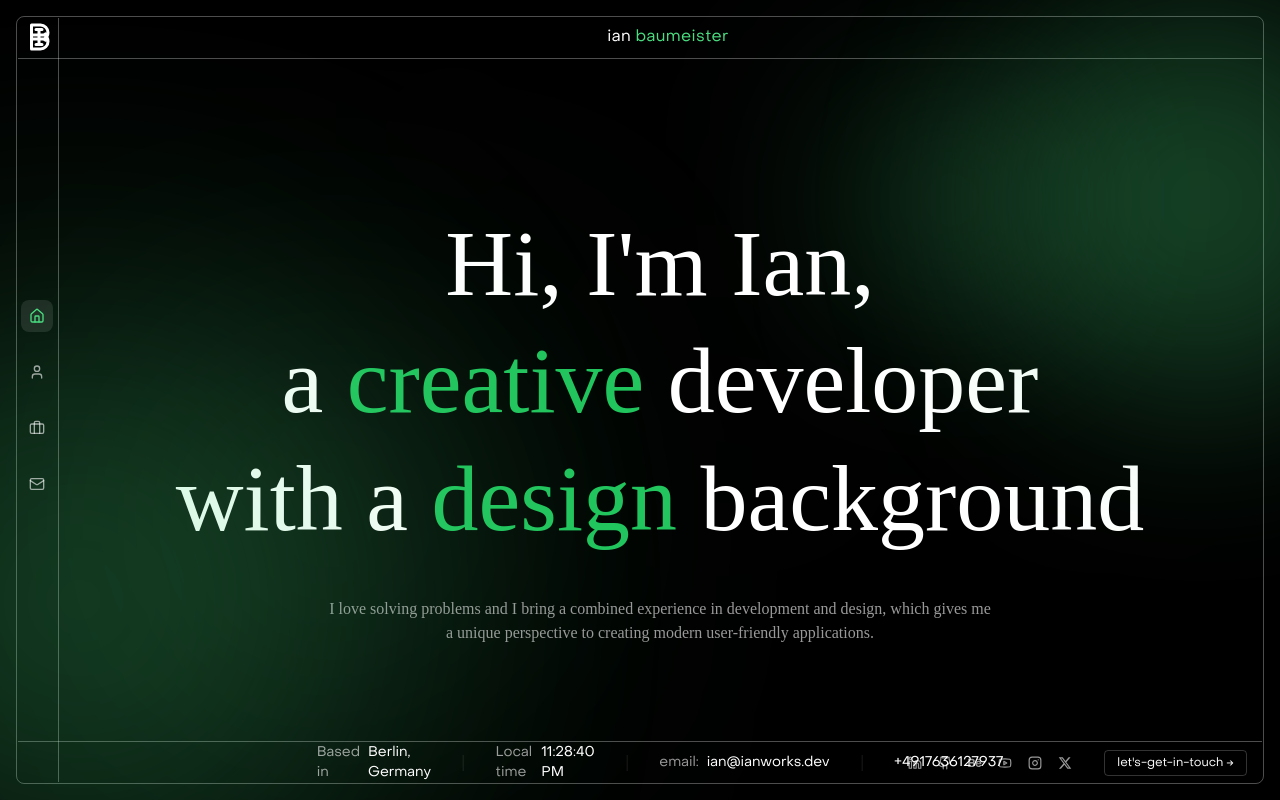
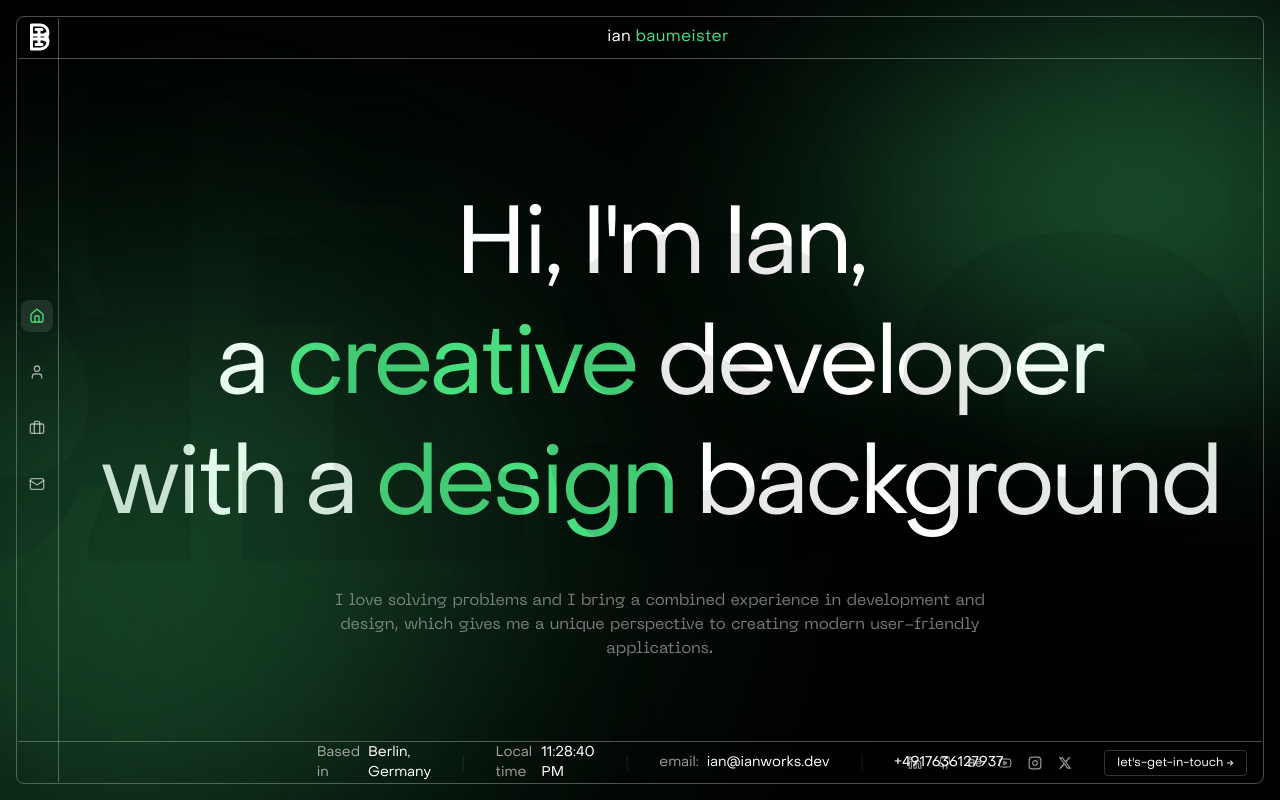
Before and after one commit to ibxibx/portfolio-react, a React (Create React App) app: page / in a window 1280 px wide. Built offline with nearby package versions, Linux system fonts and the light colour scheme.

Commit message:
Enhanced the Home page and SectionHero layout and looks

```diff
--- a/src/components/ScrollingWords.jsx
+++ b/src/components/ScrollingWords.jsx
@@ -6,12 +6,18 @@ const ScrollingWords = () => {
   const scrollingTextRef = useRef(null);
 
   useEffect(() => {
+    const textElement = scrollingTextRef.current;
+    const textWidth = textElement.offsetWidth;
+
     gsap.to(".BOX", {
-      x: "-100vw",
-      duration: 150,
+      x: `-${textWidth}px`, // Using the full width of the text
+      duration: 330,
       ease: "none",
-      stagger: 5,
       repeat: -1,
+      stagger: {
+        each: 0, // No stagger between elements
+        repeat: -1,
+      },
     });
   }, []);
 
@@ -22,9 +28,9 @@ const ScrollingWords = () => {
     >
       <span
         ref={scrollingTextRef}
-        className="BOX whitespace-nowrap text-[20rem] font-extrabold lowercase leading-none text-white/5 opacity-10 md:text-[30rem] xl:text-[40rem]"
+        className="BOX whitespace-nowrap text-[20rem] font-extrabold lowercase leading-none text-black/15 opacity-60 md:text-[30rem] xl:text-[40rem]"
       >
-        discipline aspiration faith principles achievement
+        discipline aspiration achievement
       </span>
     </div>
   );
--- a/src/components/SectionHero.jsx
+++ /dev/null
@@ -1,14 +0,0 @@
-const SectionHero = () => {
-  return (
-    <section className="relative flex items-center justify-center min-h-[calc(100vh-6rem)]">
-      <div className="container mx-auto px-4 text-center">
-        <h1 className="font-['PP_Object_Sans'] text-[96px] leading-tight tracking-tight">
-          Hi, I'm Ian,
-          <br />a <span className="text-[#4ADE80]">creative</span> developer
-          <br />
-          with a <span className="text-[#4ADE80]">design</span> background
-        </h1>
-      </div>
-    </section>
-  );
-};
--- a/src/components/Spotlight.jsx
+++ b/src/components/Spotlight.jsx
@@ -1,15 +1,42 @@
 import React, { useEffect, useRef } from "react";
 import { motion } from "framer-motion";
+import { useLocation } from "react-router-dom";
 
 const Spotlight = ({ position = "top-right" }) => {
   const spotlightRef = useRef(null);
+  const location = useLocation();
+
+  // Define colors for different pages
+  const getSpotlightColor = () => {
+    switch (location.pathname) {
+      case "/":
+        return "#4ADE80"; // Green
+      case "/work":
+        return "#FF4D4D"; // Red
+      case "/about":
+        return "#4D79FF"; // Blue
+      case "/contact":
+        return "#FFD700"; // Yellow
+      default:
+        return "#4ADE80";
+    }
+  };
+
+  const pulseAnimation = {
+    scale: [1, 1.7, 1],
+    opacity: [0.8, 0.4, 0.8],
+    transition: {
+      duration: 15, // Increased from 7 to 15 seconds
+      ease: [0.4, 0, 0.2, 1], // Custom cubic-bezier for smoother easing
+      repeat: Infinity,
+      repeatType: "reverse", // Added smooth reversal
+    },
+  };
 
   useEffect(() => {
     if (spotlightRef.current) {
-      spotlightRef.current.style.transform =
-        position === "top-right"
-          ? "translate3d(0px, 0px, 0px) scale(0.5, 0.5)"
-          : "translate3d(0px, 0px, 0px) scale(0.7, 0.7)";
+      const baseScale = position === "top-right" ? 0.65 : 0.91;
+      spotlightRef.current.style.transform = `translate3d(0px, 0px, 0px) scale(${baseScale}, ${baseScale})`;
     }
   }, [position]);
 
@@ -34,14 +61,16 @@ const Spotlight = ({ position = "top-right" }) => {
     >
       <motion.div
         ref={spotlightRef}
-        className="size-full rounded-full bg-[#4ADE80]/30 blur-[100px] transition [transform:translate3d(0,0,0)] md:blur-[150px] lg:blur-[100px] xl:blur-[200px]"
+        className="size-full rounded-full blur-[100px] transition [transform:translate3d(0,0,0)] md:blur-[150px] lg:blur-[100px] xl:blur-[200px]"
         data-gsap="spotlight"
         initial={{ scale: 1 }}
-        animate={{ scale: 1 }}
+        animate={pulseAnimation}
         style={{
           translate: "none",
           rotate: "none",
           scale: "none",
+          backgroundColor: getSpotlightColor(),
+          opacity: 0.3,
         }}
       />
     </motion.div>
--- a/src/components/home/SectionHero.jsx
+++ b/src/components/home/SectionHero.jsx
@@ -4,22 +4,24 @@ import "../../styles/fonts.css";
 
 const SectionHero = () => {
   const title = (
-    <div
-      className="flex flex-col text-[94px] leading-tight"
-      style={{ fontFamily: "PP Object Sans Regular" }}
-    >
-      <span className="text-white">Hi, I'm Ian,</span>
-      <span className="text-white">
-        a <span className="text-green-500">creative</span> developer
-      </span>
-      <span className="text-white">
-        with a <span className="text-green-500">design</span> background
-      </span>
-    </div>
+    <h1 className="font-['PP_Object_Sans'] text-[96px] leading-tight tracking-[-0.04em]">
+      Hi, I'm Ian,
+      <br />a <span className="text-[#4ADE80]">creative</span> developer
+      <br />
+      with a <span className="text-[#4ADE80]">design</span> background
+    </h1>
   );
 
-  const subtitle =
-    "I love solving problems and I bring a combined experience in development and design, which gives me a unique perspective to creating modern user-friendly applications.";
+  const subtitle = (
+    <p
+      className="max-w-2xl text-[16px] opacity-80"
+      style={{ fontFamily: "PP Neue Machina", color: "#999999" }}
+    >
+      I love solving problems and I bring a combined experience in development
+      and design, which gives me a unique perspective to creating modern
+      user-friendly applications.
+    </p>
+  );
 
   return (
     <section
@@ -35,15 +37,13 @@ const SectionHero = () => {
           >
             {title}
           </motion.div>
-          <motion.p
-            className="max-w-2xl text-[16px] opacity-80"
-            style={{ fontFamily: "PP NeueMachina-Regular", color: "#999999" }}
+          <motion.div
             initial={{ opacity: 0, y: 20 }}
             animate={{ opacity: 1, y: 0 }}
             transition={{ duration: 0.5, delay: 0.2 }}
           >
             {subtitle}
-          </motion.p>
+          </motion.div>
           <div className="scroll-line absolute bottom-8 h-12 opacity-30"></div>
         </div>
       </div>
--- a/src/components/layout/Layout.jsx
+++ b/src/components/layout/Layout.jsx
@@ -1,6 +1,7 @@
 import React from "react";
 import { Link, useLocation, useNavigate } from "react-router-dom";
 import Spotlight from "../Spotlight";
+import ScrollingWords from "../ScrollingWords";
 import {
   Home,
   User,
@@ -50,6 +51,7 @@ const Layout = ({ children, isLoading }) => {
 
   return (
     <div className="p-4 h-screen bg-black flex items-stretch overflow-hidden">
+      <ScrollingWords />
       <Spotlight position="top-right" />
       <Spotlight position="bottom-left" />
       <div className="relative w-full min-w-[320px]">
@@ -136,7 +138,6 @@ const Layout = ({ children, isLoading }) => {
               </div>
             </nav>
 
-            {/* Main Content - with custom scrollbar */}
             {/* Main Content - with custom scrollbar */}
             <main className="absolute top-10 left-10 right-0 bottom-10 overflow-y-auto scrollbar-thin">
               <style jsx global>{`
--- a/src/pages/About.jsx
+++ b/src/pages/About.jsx
@@ -1,6 +1,7 @@
 import React from "react";
 import { motion } from "framer-motion";
 import { ArrowUpRight } from "lucide-react";
+import profile500x500 from "../assets/images/profile500x500.jpg";
 
 const About = () => {
   return (
@@ -96,13 +97,20 @@ const About = () => {
                   </div>
                 </div>
                 <ul className="space-y-2 text-sm text-white/80">
-                  <li>React development</li>
-                  <li>Full-stack technologies</li>
-                  <li>Public speaking</li>
-                  <li>Team leadership</li>
-                  <li>Strategic partnerships</li>
-                  <li>SAAS solutions</li>
-                  <li>Real estate management</li>
+                  <li>React Development</li>
+                  <li>JavaScript</li>
+                  <li>Node.js</li>
+                  <li>API</li>
+                  <li>Angular</li>
+                  <li>HTML and CSS / SCSS</li>
+                  <li>Full-Stack Technologies</li>
+                  <li>Public Speaking</li>
+                  <li>Team Leadership</li>
+                  <li>Web Design</li>
+                  <li>Wireframing</li>
+                  <li>SAAS Solutions</li>
+                  <li>Real Estate Management</li>
+                  <li>Adobe Suite</li>
                 </ul>
               </motion.div>
             </div>
@@ -124,7 +132,7 @@ const About = () => {
                   </div>
                 </div>
                 <img
-                  src="/images/profile500x500.jpg"
+                  src={profile500x500}
                   alt="Ian Baumeister"
                   className="w-full rounded-lg object-cover"
                 />
--- a/src/pages/Home.jsx
+++ b/src/pages/Home.jsx
@@ -1,7 +1,6 @@
-import { useEffect, useRef } from 'react';
-import gsap from 'gsap';
-import SectionHero from '../components/home/SectionHero';
-import ScrollingWords from '../components/ScrollingWords';
+import { useEffect, useRef } from "react";
+import gsap from "gsap";
+import SectionHero from "../components/home/SectionHero";
 
 const Home = () => {
   const spotlightTopRef = useRef(null);
@@ -14,11 +13,15 @@ const Home = () => {
       scale: 0.5,
       duration: 1.5,
       ease: "power2.inOut",
-    }).to(spotlightBottomRef.current, {
-      scale: 0.7,
-      duration: 1.5,
-      ease: "power2.inOut",
-    }, "<");
+    }).to(
+      spotlightBottomRef.current,
+      {
+        scale: 0.7,
+        duration: 1.5,
+        ease: "power2.inOut",
+      },
+      "<"
+    );
 
     return () => tl.kill();
   }, []);
@@ -27,7 +30,6 @@ const Home = () => {
     <div className="h-full w-full relative overflow-auto">
       <div className="min-h-full relative">
         <SectionHero />
-        <ScrollingWords />
 
         <div className="fixed aspect-square w-full xl:w-[800px] -right-1/4 -top-1/4">
           <div
```
Also changed, not shown: src/assets/images/profile500x500.jpg (renamed from src/public/images/profile500x500.jpg).
